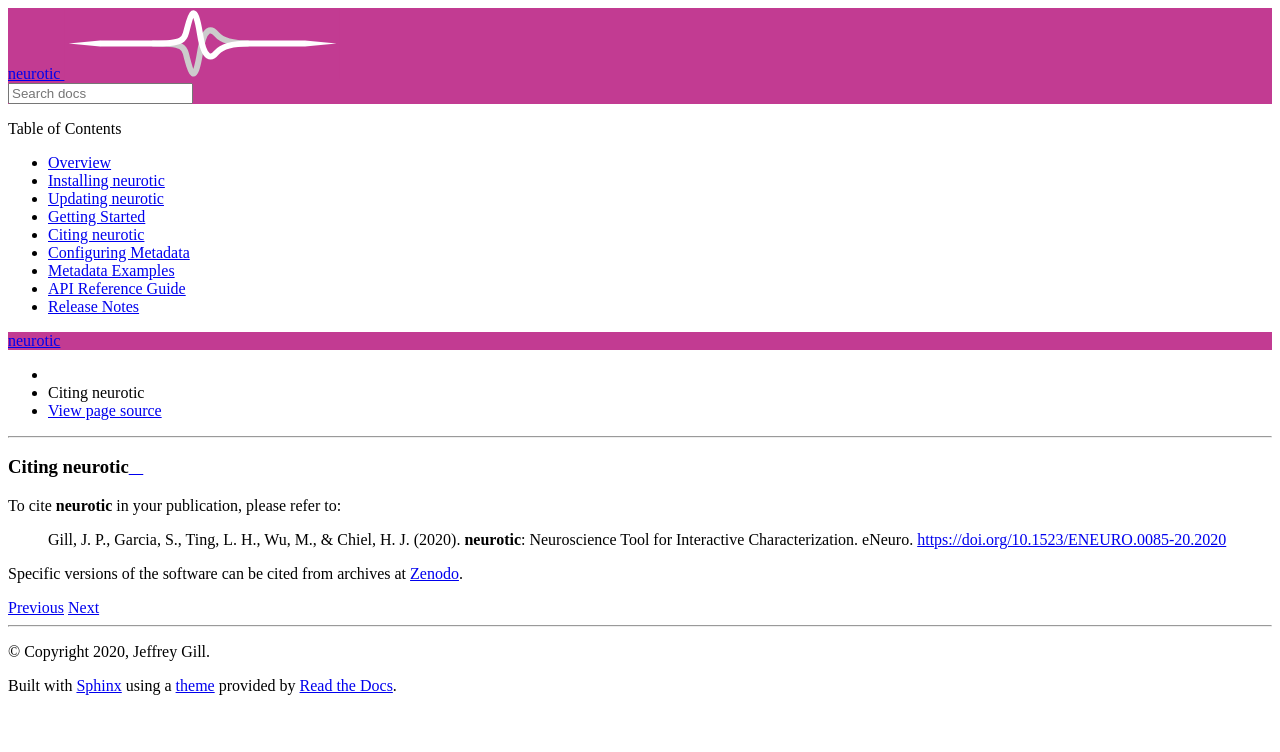
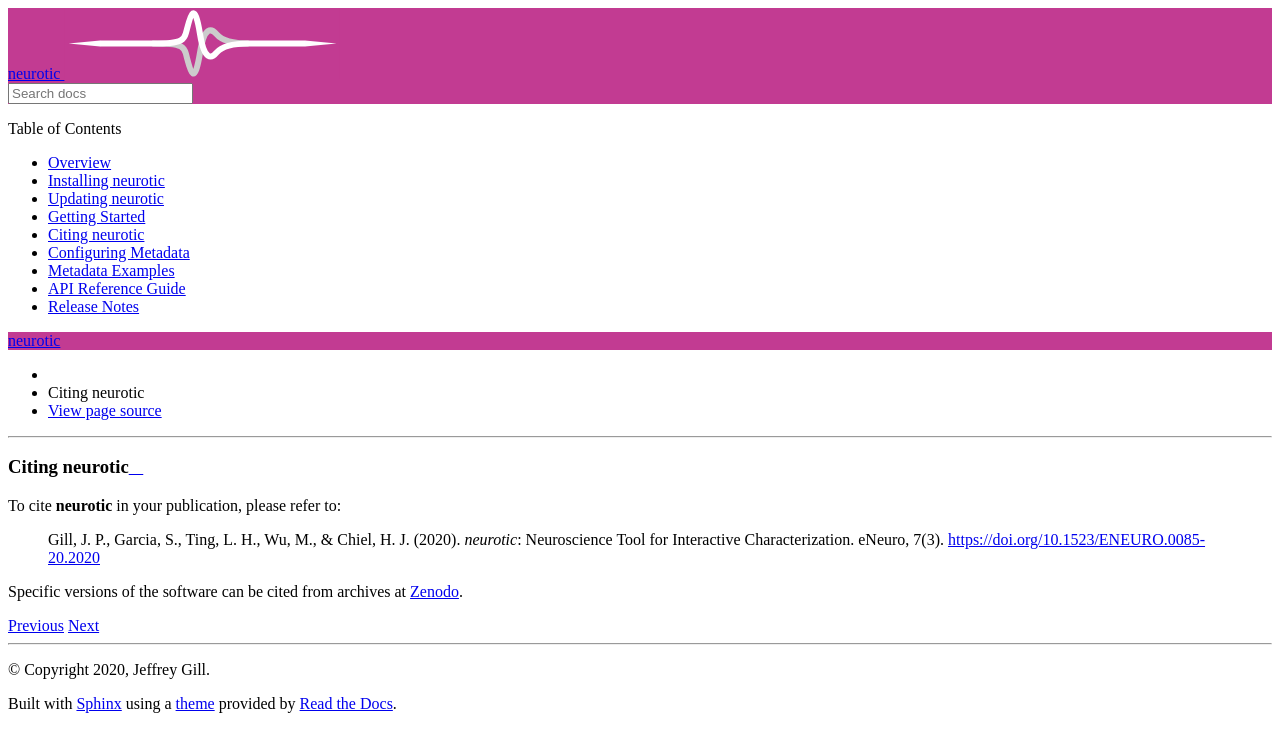
Before and after one commit to jpgill86/neurotic, a Sphinx documentation site: the page built from docs/citations.rst, in a window 1280 px wide. Shown: the top 752 px of the page. Built offline with Sphinx 7.4.7 and the Read the Docs theme 2.0.0, drawn with Linux system fonts in a browser that asks for light colours; the version number could not be read and is left out.

Commit message:
Update citation recommendations

```diff
--- a/README.rst
+++ b/README.rst
@@ -278,8 +278,8 @@ Citing neurotic
 To cite **neurotic** in your publication, please refer to:
 
     Gill, J. P., Garcia, S., Ting, L. H., Wu, M., & Chiel, H. J. (2020).
-    **neurotic**: Neuroscience Tool for Interactive Characterization. eNeuro.
-    https://doi.org/10.1523/ENEURO.0085-20.2020
+    *neurotic*: Neuroscience Tool for Interactive Characterization. eNeuro,
+    7(3). https://doi.org/10.1523/ENEURO.0085-20.2020
 
 Specific versions of the software can be cited from archives at Zenodo_.
 
--- a/docs/citations.rst
+++ b/docs/citations.rst
@@ -6,8 +6,8 @@ Citing neurotic
 To cite **neurotic** in your publication, please refer to:
 
     Gill, J. P., Garcia, S., Ting, L. H., Wu, M., & Chiel, H. J. (2020).
-    **neurotic**: Neuroscience Tool for Interactive Characterization. eNeuro.
-    https://doi.org/10.1523/ENEURO.0085-20.2020
+    *neurotic*: Neuroscience Tool for Interactive Characterization. eNeuro,
+    7(3). https://doi.org/10.1523/ENEURO.0085-20.2020
 
 Specific versions of the software can be cited from archives at Zenodo_.
 
```
